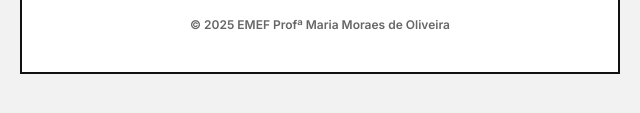
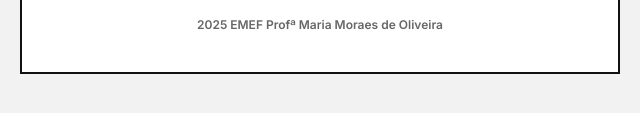
Before and after one commit to Vitorram/FORMS, a website: page eleicao-app/index.html in a window 1280 px wide. Shown: the part 619-732 px from the top of the page, 320-960 px from the left. Drawn offline with Linux system fonts and the light colour scheme.

Commit message:
Update index.html

```diff
--- a/eleicao-app/index.html
+++ b/eleicao-app/index.html
@@ -172,7 +172,7 @@
       <button type="submit">Confirmar Voto</button>
     </form>
     <div class="footer">
-      © 2025 EMEF Profª Maria Moraes de Oliveira
+       2025 EMEF Profª Maria Moraes de Oliveira
     </div>
   </div>
 
```
